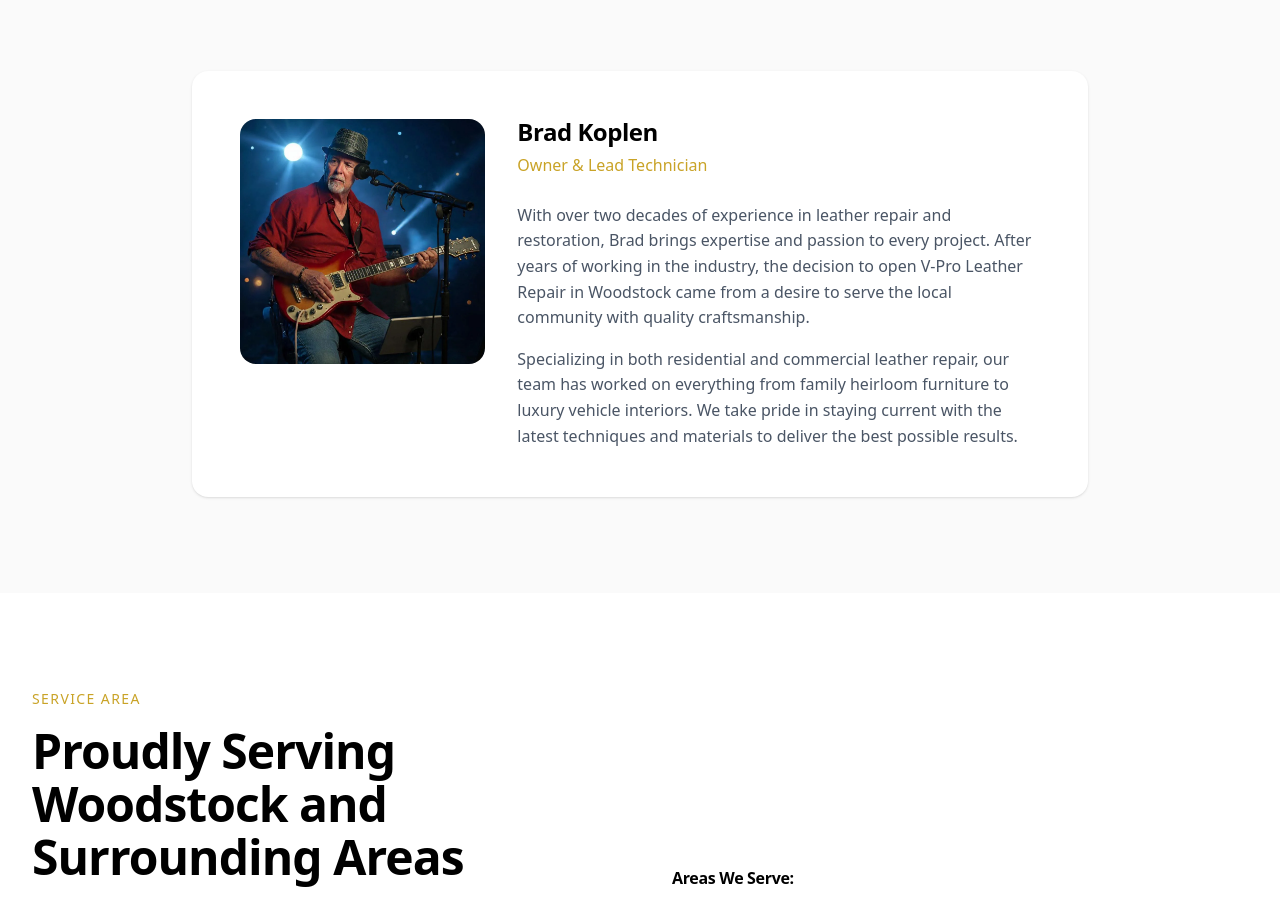
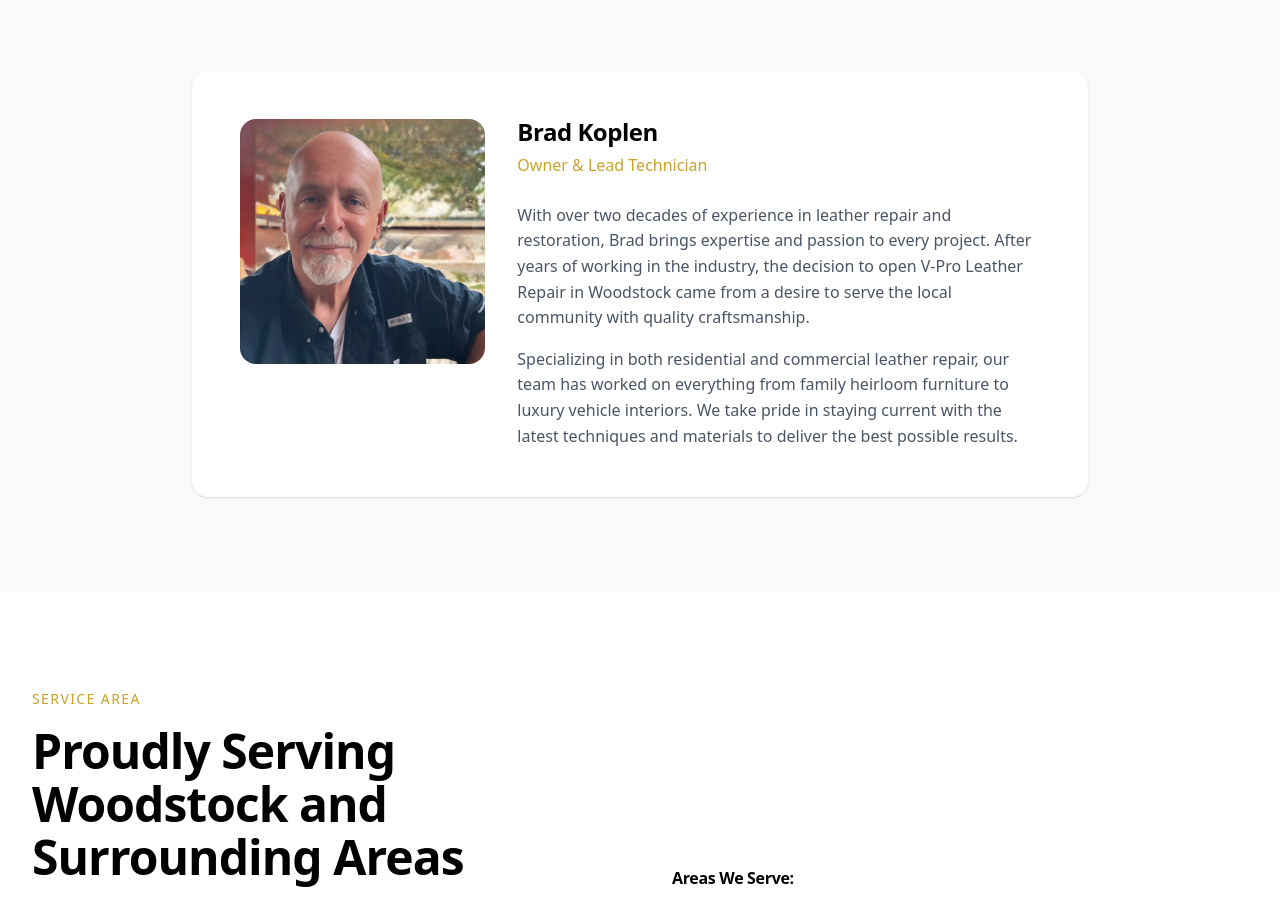
Before and after one commit to Vproleather/vpro, a Next.js app: page /about in a window 1280 px wide. Shown: the part 1494-2405 px from the top of the page. Built offline with nearby package versions, Linux system fonts and the light colour scheme.

Commit message:
updated about page headshot

```diff
--- a/src/app/about/page.tsx
+++ b/src/app/about/page.tsx
@@ -125,10 +125,10 @@ export default function AboutPage() {
                 <div className="md:col-span-1">
                   <div className="aspect-square rounded-2xl overflow-hidden relative">
                     <Image
-                      src="/img/brad.webp"
+                      src="/img/brad.jpg"
                       alt="Brad Koplen, Owner of V-Pro Leather Repair"
                       fill
-                      className="object-cover"
+                      className="object-cover object-top"
                     />
                   </div>
                 </div>
```
Also changed, not shown: public/img/brad.jpg (added).
